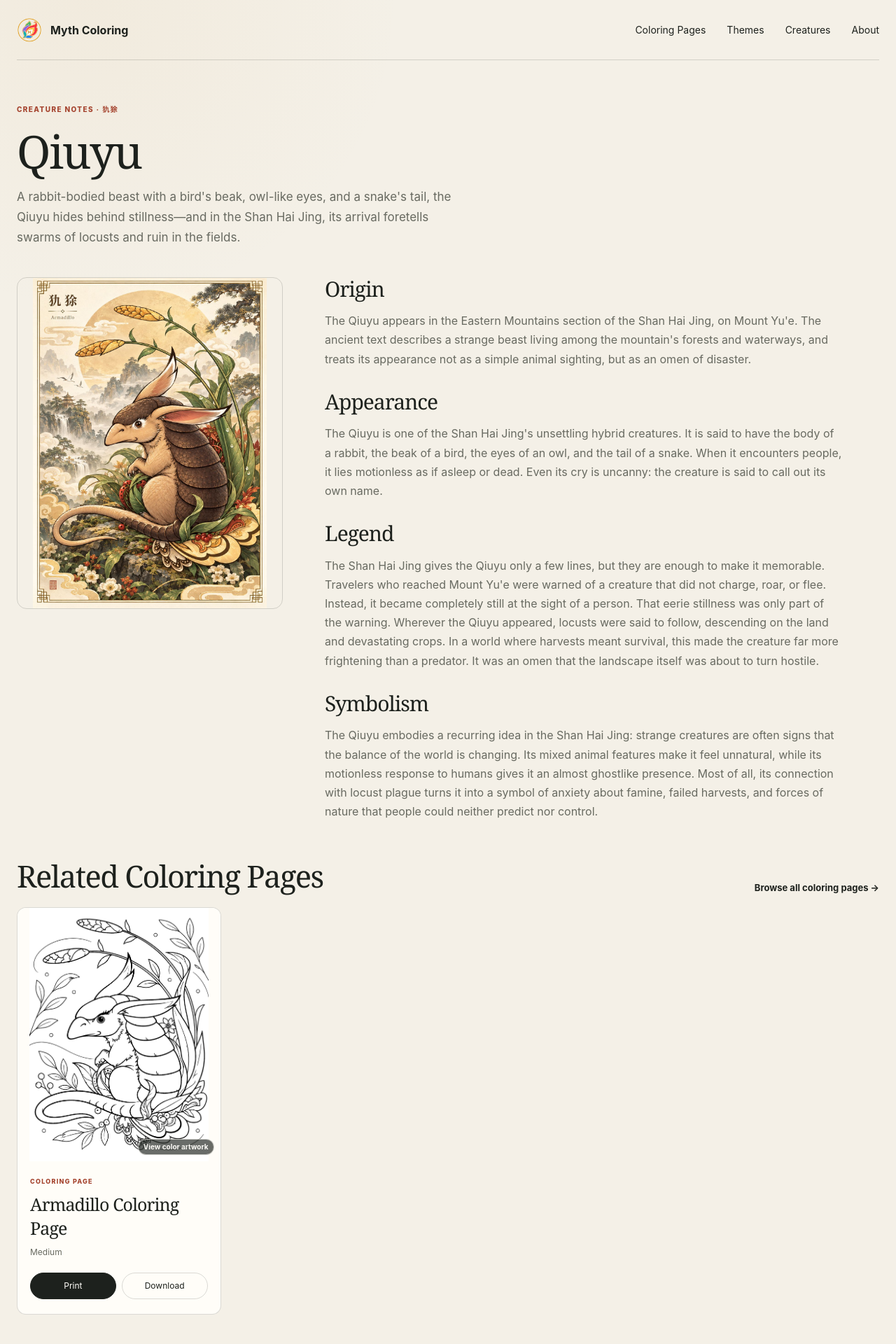
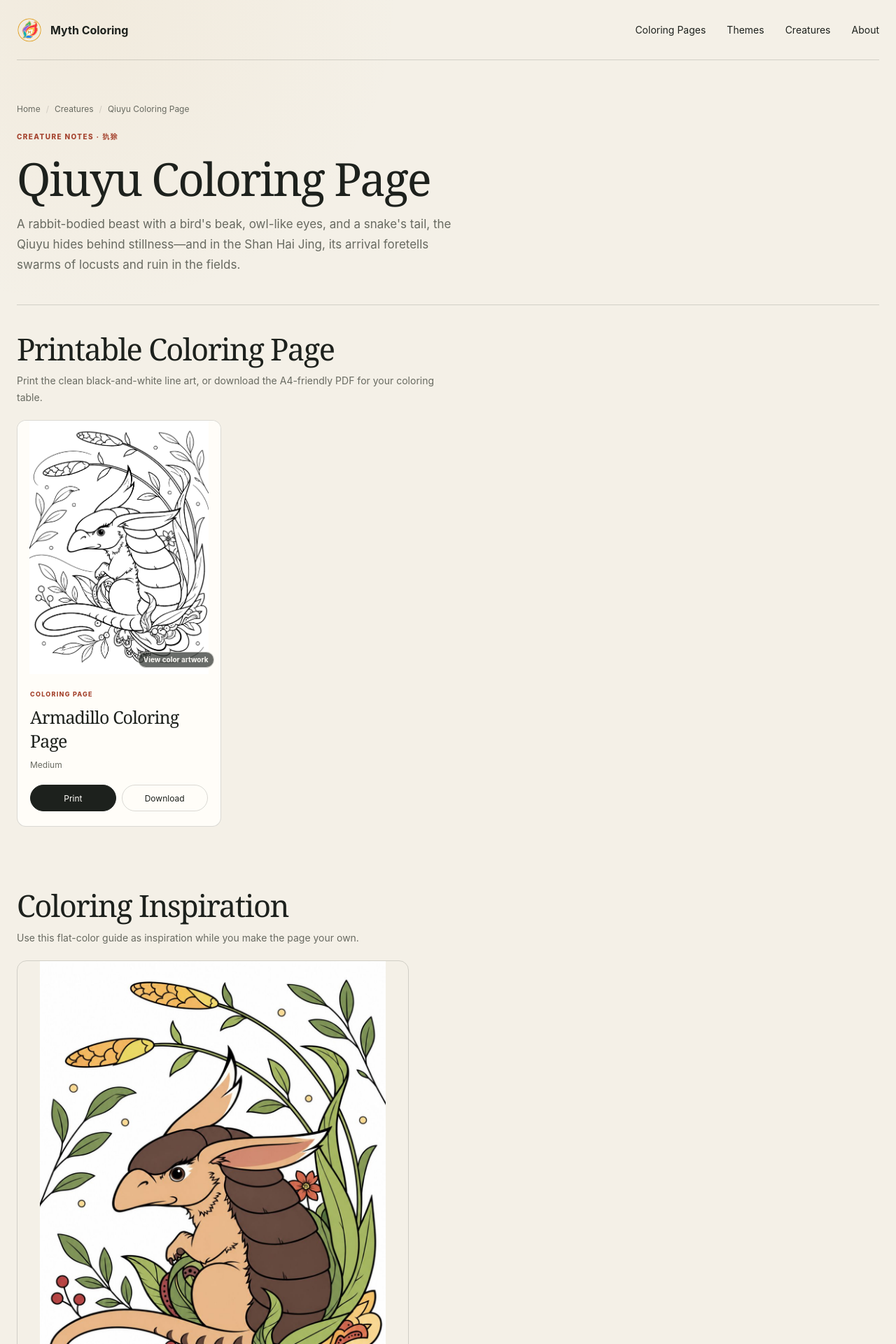
Before and after one commit to rakezhou2020/mythcoloring, a Next.js app: page /creatures/armadillo/ in a window 1280 px wide. Shown: the top 1920 px of the page at 70% size. Built offline with nearby package versions, Linux system fonts and the light colour scheme.

Commit message:
Improve coloring page SEO

```diff
--- a/app/creatures/[slug]/page.tsx
+++ b/app/creatures/[slug]/page.tsx
@@ -4,9 +4,18 @@ import { publishedCreatures } from "../../../data/creatures";
 import { publishedColoringPages } from "../../../data/coloring-pages";
 import { ColoringGrid } from "../../../components/coloring-grid";
 import { Artwork } from "../../../components/artwork";
-import { pageMetadata } from "../../../lib/seo";
+import { Breadcrumbs } from "../../../components/breadcrumbs";
+import { JsonLd } from "../../../components/json-ld";
+import { pageMetadata, siteUrl } from "../../../lib/seo";
 type Props = { params: Promise<{ slug: string }> };
 export const dynamicParams = false;
+
+function creatureMetaDescription(name: string, shortDescription: string) {
+  const text = "Download a free printable " + name + " coloring page. " + shortDescription;
+  if (text.length <= 160) return text;
+  return text.slice(0, 157).replace(/\s+\S*$/, "") + "…";
+}
+
 export function generateStaticParams() {
   return publishedCreatures.map(({ slug }) => ({ slug }));
 }
@@ -15,8 +24,8 @@ export async function generateMetadata({ params }: Props) {
   const c = publishedCreatures.find((c) => c.slug === slug);
   if (!c) notFound();
   return pageMetadata(
-    c.name + ": Origin, Legend & Coloring Pages",
-    c.shortDescription,
+    c.name + " Coloring Page – Free Printable",
+    creatureMetaDescription(c.name, c.shortDescription),
     "/creatures/" + slug + "/",
   );
 }
@@ -24,38 +33,157 @@ export default async function Page({ params }: Props) {
   const { slug } = await params;
   const c = publishedCreatures.find((c) => c.slug === slug);
   if (!c) notFound();
+  const printablePages = publishedColoringPages.filter(
+    (p) => p.creatureSlug === slug,
+  );
+  const relatedPages = publishedColoringPages
+    .filter((p) => p.creatureSlug !== slug)
+    .slice(0, 6);
+  const primaryPage = printablePages[0];
+  const pageUrl = siteUrl + "/creatures/" + slug + "/";
+  const description = creatureMetaDescription(c.name, c.shortDescription);
+  const schema = {
+    "@context": "https://schema.org",
+    "@graph": [
+      {
+        "@type": "WebPage",
+        name: c.name + " Coloring Page",
+        description,
+        url: pageUrl,
+      },
+      {
+        "@type": "BreadcrumbList",
+        itemListElement: [
+          { "@type": "ListItem", position: 1, name: "Home", item: siteUrl + "/" },
+          { "@type": "ListItem", position: 2, name: "Creatures", item: siteUrl + "/creatures/" },
+          { "@type": "ListItem", position: 3, name: c.name + " Coloring Page", item: pageUrl },
+        ],
+      },
+      ...(c.heroImage
+        ? [{
+            "@type": "ImageObject",
+            contentUrl: siteUrl + c.heroImage,
+            name: c.name + " finished artwork",
+            description: c.name + " coloring inspiration",
+          }]
+        : []),
+    ],
+  };
   return (
     <div className="wrap page-content">
+      <JsonLd data={schema} />
+      <Breadcrumbs
+        items={[
+          { label: "Home", href: "/" },
+          { label: "Creatures", href: "/creatures/" },
+          { label: c.name + " Coloring Page" },
+        ]}
+      />
       <header className="page-heading">
         <p className="eyebrow">Creature notes · {c.localName}</p>
-        <h1>{c.name}</h1>
+        <h1>{c.name} Coloring Page</h1>
         <p>{c.shortDescription}</p>
       </header>
-      <div className="creature-detail">
-        <div className="detail-art">
-          <Artwork name={c.name} src={c.heroImage} colored />
-        </div>
+      {primaryPage && (
+        <section className="creature-printable section" aria-labelledby="printable-page">
+          <div className="section-heading">
+            <div>
+              <h2 id="printable-page">Printable Coloring Page</h2>
+              <p className="section-intro">
+                Print the clean black-and-white line art, or download the A4-friendly PDF for your coloring table.
+              </p>
+            </div>
+          </div>
+          <ColoringGrid items={[primaryPage]} />
+        </section>
+      )}
+      {primaryPage?.colorGuideImage && (
+        <section className="creature-art-section section" aria-labelledby="coloring-inspiration">
+          <div className="section-heading">
+            <div>
+              <h2 id="coloring-inspiration">Coloring Inspiration</h2>
+              <p className="section-intro">Use this flat-color guide as inspiration while you make the page your own.</p>
+            </div>
+          </div>
+          <div className="detail-art">
+            <Artwork
+              name={c.name}
+              src={primaryPage.colorGuideImage}
+              colored
+              alt={c.name + " coloring inspiration with flat colors"}
+            />
+          </div>
+        </section>
+      )}
+      {primaryPage?.finishedImage && (
+        <section className="creature-art-section section" aria-labelledby="finished-artwork">
+          <div className="section-heading">
+            <div>
+              <h2 id="finished-artwork">Finished Artwork</h2>
+              <p className="section-intro">A finished version of the design, shown as a color reference rather than a rule.</p>
+            </div>
+          </div>
+          <div className="detail-art">
+            <Artwork
+              name={c.name}
+              src={primaryPage.finishedImage}
+              colored
+              alt={"Finished " + c.name + " mythical creature artwork"}
+            />
+          </div>
+        </section>
+      )}
+      <section className="creature-detail section" aria-labelledby="about-creature">
         <div className="prose">
+          <h2 id="about-creature">About {c.name}</h2>
           {(["origin", "appearance", "legend", "symbolism"] as const).map(
             (key) => (
               <section key={key}>
-                <h2>{key.charAt(0).toUpperCase() + key.slice(1)}</h2>
+                <h3>{key.charAt(0).toUpperCase() + key.slice(1)}</h3>
                 <p>{c[key]}</p>
               </section>
             ),
           )}
         </div>
-      </div>
-      <section className="section">
+        {c.heroImage && (
+          <div className="detail-art">
+            <Artwork
+              name={c.name}
+              src={c.heroImage}
+              colored
+              alt={"Finished " + c.name + " mythical creature artwork"}
+            />
+          </div>
+        )}
+      </section>
+      <section className="prose section" aria-labelledby="coloring-ideas">
+        <h2 id="coloring-ideas">Coloring Ideas</h2>
+        <p>
+          The color reference is only a starting point. Try a palette that feels right to you: soft pencils for a quiet, storybook look, bold markers for stronger contrast, or colors inspired by a favorite landscape. You do not need to match the finished artwork exactly—this {c.name} coloring page is yours to explore.
+        </p>
+      </section>
+      <section className="prose section" aria-labelledby="printing-tips">
+        <h2 id="printing-tips">Printing Tips</h2>
+        <ul className="printing-tips">
+          <li>Print the black-and-white PDF at A4 size or choose “Fit to page.”</li>
+          <li>Use crayons, colored pencils, or markers on a paper weight that suits your tools.</li>
+          <li>Keep the color guide on screen or beside you for inspiration while coloring.</li>
+        </ul>
+      </section>
+      <section className="section" aria-labelledby="related-coloring-pages">
         <div className="section-heading">
-          <h2>Related Coloring Pages</h2>
+          <div>
+            <h2 id="related-coloring-pages">Related Coloring Pages</h2>
+            <p className="section-intro">Continue with other free printable designs from our growing collection.</p>
+          </div>
           <Link className="text-link" href="/coloring-pages/">
             Browse all coloring pages →
           </Link>
         </div>
-        <ColoringGrid
-          items={publishedColoringPages.filter((p) => p.creatureSlug === slug)}
-        />
+        {relatedPages.length > 0 ? <ColoringGrid items={relatedPages} /> : <p className="catalog-note">More coloring pages are being prepared.</p>}
+        <p className="hub-link">
+          Looking for stories too? Explore our <Link href="/creatures/">mythical creature coloring pages</Link> and creature notes.
+        </p>
       </section>
     </div>
   );
--- a/app/globals.css
+++ b/app/globals.css
@@ -460,6 +460,27 @@ p {
   color: var(--muted);
   font-size: 17px;
 }
+.breadcrumbs {
+  margin: 0 0 24px;
+  color: var(--muted);
+  font-size: 12px;
+}
+.breadcrumbs ol {
+  display: flex;
+  flex-wrap: wrap;
+  gap: 8px;
+  margin: 0;
+  padding: 0;
+  list-style: none;
+}
+.breadcrumbs li:not(:last-child)::after {
+  content: "/";
+  margin-left: 8px;
+  color: var(--line);
+}
+.breadcrumbs a:hover {
+  color: var(--rust);
+}
 .prose {
   max-width: 740px;
 }
@@ -472,6 +493,38 @@ p {
 }
 .prose h2 {
   font-size: 30px;
+}
+.prose h3 {
+  margin-bottom: 8px;
+  font-size: 20px;
+}
+.section-intro {
+  max-width: 620px;
+  margin: 10px 0 0;
+  color: var(--muted);
+  font-size: 14px;
+}
+.creature-printable {
+  border-top: 1px solid var(--line);
+}
+.creature-art-section .detail-art {
+  width: min(100%, 560px);
+}
+.printing-tips {
+  padding-left: 20px;
+  color: var(--muted);
+}
+.printing-tips li + li {
+  margin-top: 8px;
+}
+.hub-link {
+  margin: 28px 0 0;
+  color: var(--muted);
+  font-size: 14px;
+}
+.hub-link a {
+  color: var(--rust);
+  font-weight: 700;
 }
 .theme-about {
   margin-top: 70px;
@@ -657,6 +710,9 @@ p {
   .page-content {
     padding-top: 40px;
   }
+  .breadcrumbs {
+    margin-bottom: 18px;
+  }
   .card-body {
     padding: 16px 12px;
   }
--- a/app/robots.ts
+++ b/app/robots.ts
@@ -4,6 +4,7 @@ export const dynamic = "force-static";
 export default function robots(): MetadataRoute.Robots {
   return {
     rules: { userAgent: "*", allow: "/" },
+    host: siteUrl,
     sitemap: siteUrl + "/sitemap.xml",
   };
 }
--- a/components/artwork.tsx
+++ b/components/artwork.tsx
@@ -2,22 +2,24 @@ export function Artwork({
   name,
   src,
   colored = false,
+  alt,
+  priority = false,
 }: {
   name: string;
   src?: string | null;
   colored?: boolean;
+  alt?: string;
+  priority?: boolean;
 }) {
   if (src)
     return (
       <img
         src={src}
-        alt={
-          name +
-          (colored ? " color reference" : " black-and-white coloring page")
-        }
+        alt={alt ?? name + (colored ? " coloring inspiration" : " free printable coloring page")}
         width={600}
         height={750}
-        loading="lazy"
+        loading={priority ? "eager" : "lazy"}
+        fetchPriority={priority ? "high" : "auto"}
       />
     );
   return (
--- /dev/null
+++ b/components/breadcrumbs.tsx
@@ -0,0 +1,23 @@
+import Link from "next/link";
+
+type BreadcrumbItem = { label: string; href?: string };
+
+export function Breadcrumbs({ items }: { items: BreadcrumbItem[] }) {
+  return (
+    <nav className="breadcrumbs" aria-label="Breadcrumb">
+      <ol>
+        {items.map((item, index) => (
+          <li key={item.label}>
+            {item.href && index < items.length - 1 ? (
+              <Link href={item.href}>{item.label}</Link>
+            ) : (
+              <span aria-current={index === items.length - 1 ? "page" : undefined}>
+                {item.label}
+              </span>
+            )}
+          </li>
+        ))}
+      </ol>
+    </nav>
+  );
+}
--- /dev/null
+++ b/components/json-ld.tsx
@@ -0,0 +1,10 @@
+export function JsonLd({ data }: { data: Record<string, unknown> }) {
+  return (
+    <script
+      type="application/ld+json"
+      dangerouslySetInnerHTML={{
+        __html: JSON.stringify(data).replace(/</g, "\\u003c"),
+      }}
+    />
+  );
+}
--- a/lib/seo.ts
+++ b/lib/seo.ts
@@ -1,19 +1,20 @@
 import type { Metadata } from "next";
 export const siteUrl = "https://mythcoloring.com";
+export const siteName = "MythColoring";
 export function pageMetadata(
   title: string,
   description: string,
   path: string,
 ): Metadata {
   return {
-    title,
+    title: { absolute: title + " | " + siteName },
     description,
     alternates: { canonical: siteUrl + path },
     openGraph: {
       title,
       description,
       url: siteUrl + path,
-      siteName: "Myth Coloring",
+      siteName,
       type: "website",
     },
   };
```
Also changed, not shown: app/creatures/page.tsx (+5 -5 lines), app/layout.tsx (+20 -0 lines), app/page.tsx (+15 -10 lines), scripts/verify-export.mjs (+15 -4 lines), 1 other file (tests, documents, lock files or other folders).
